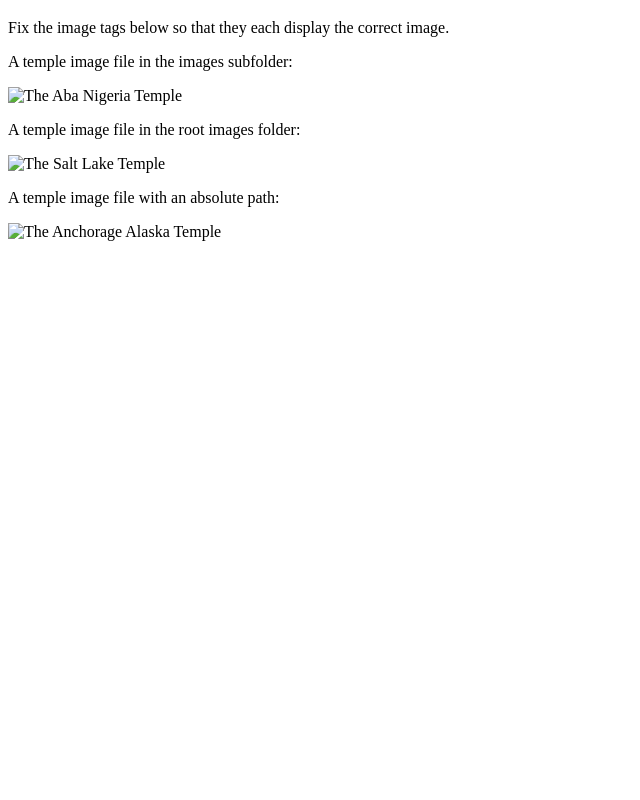
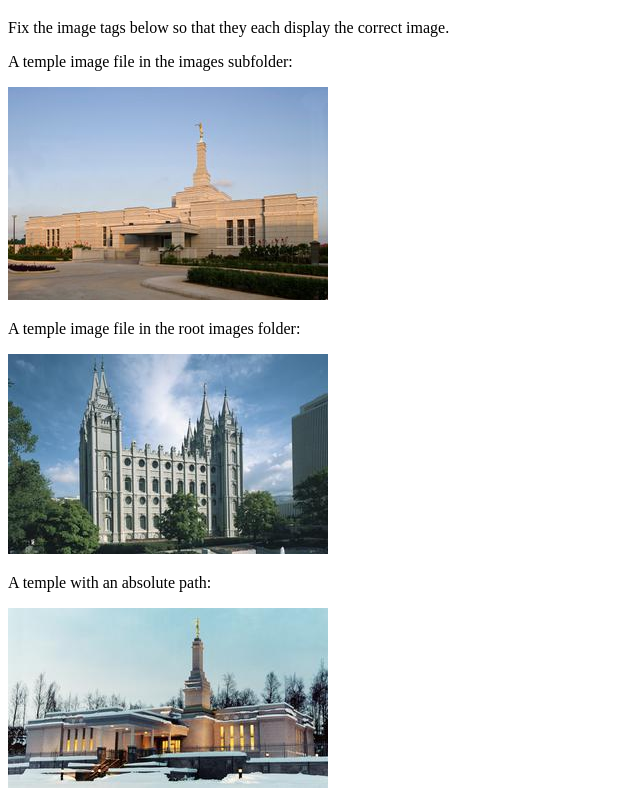
Before and after one commit to codesbydes/Wdd130, a plain HTML site: page week01/file-paths.html in a window 1280 px wide. Shown: the part 61-861 px from the top of the page, without its empty margins (0-640 px from the left). Before the commit the page ends 800 px from the top, so only its background shows below. Drawn offline with Linux system fonts and the light colour scheme.

Commit message:
Complete Week 1 HTML exercises and fix image paths

```diff
--- a/week01/file-paths.html
+++ b/week01/file-paths.html
@@ -12,13 +12,13 @@
     <p>Fix the image tags below so that they each display the correct image.</p>
 
     <p>A temple image file in the images subfolder:</p>
-    <img src="aba-nigeria-temple.jpeg" alt="The Aba Nigeria Temple">
+    <img src="images/aba-nigeria-temple.jpeg" alt="The Aba Nigeria Temple">
 
     <p>A temple image file in the root images folder:</p>
-    <img src="salt-lake-temple.jpg" alt="The Salt Lake Temple">
+    <img src="../images/salt-lake-temple.jpg" alt="The Salt Lake Temple">
 
-    <p>A temple image file with an absolute path:</p>
-    <img src="anchorage-temple-lds-253274-wallpaper.jpg" alt="The Anchorage Alaska Temple">
+    <p>A temple with an absolute path:</p>
+    <img src="../images/anchorage-temple-lds-253274-wallpaper.jpg" alt="The Anchorage Alaska Temple">
 
 </body>
 
```
Also changed, not shown: week01/first-page.html (+2 -1 lines), week01/images.html (+1 -1 lines), images/anchorage-temple-lds-253274-wallpaper.jpg (added), 1 other file.
